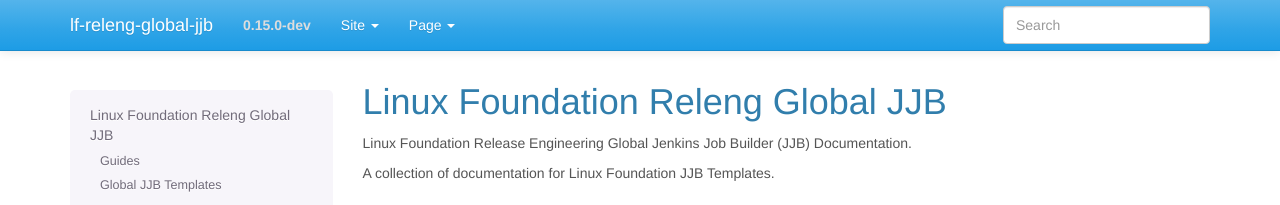
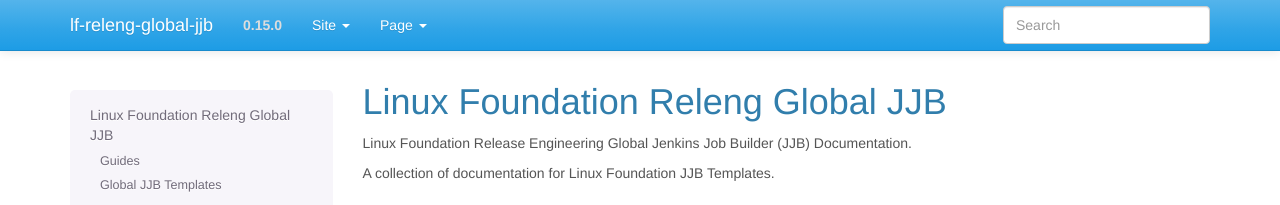
Before and after one commit to lfit/releng-global-jjb, a Sphinx documentation site: the page built from docs/index.rst, in a window 1280 px wide. Shown: the top 205 px of the page. Built offline with Sphinx 7.4.7, drawn with Linux system fonts in a browser that asks for light colours.

Commit message:
Release global-jjb v0.15.0
Change-Id: I1186feb6ff4fefb5311bcfb84ad34b4001b9cef7
Signed-off-by: Thanh Ha <thanh.ha@linuxfoundation.org>

```diff
--- a/docs/conf.py
+++ b/docs/conf.py
@@ -67,7 +67,7 @@
 # built documents.
 #
 # The short X.Y version.
-version = '0.15.0-dev'
+version = '0.15.0'
 # The full version, including alpha/beta/rc tags.
 release = version
 
```
Also changed, not shown: 1 other file.
